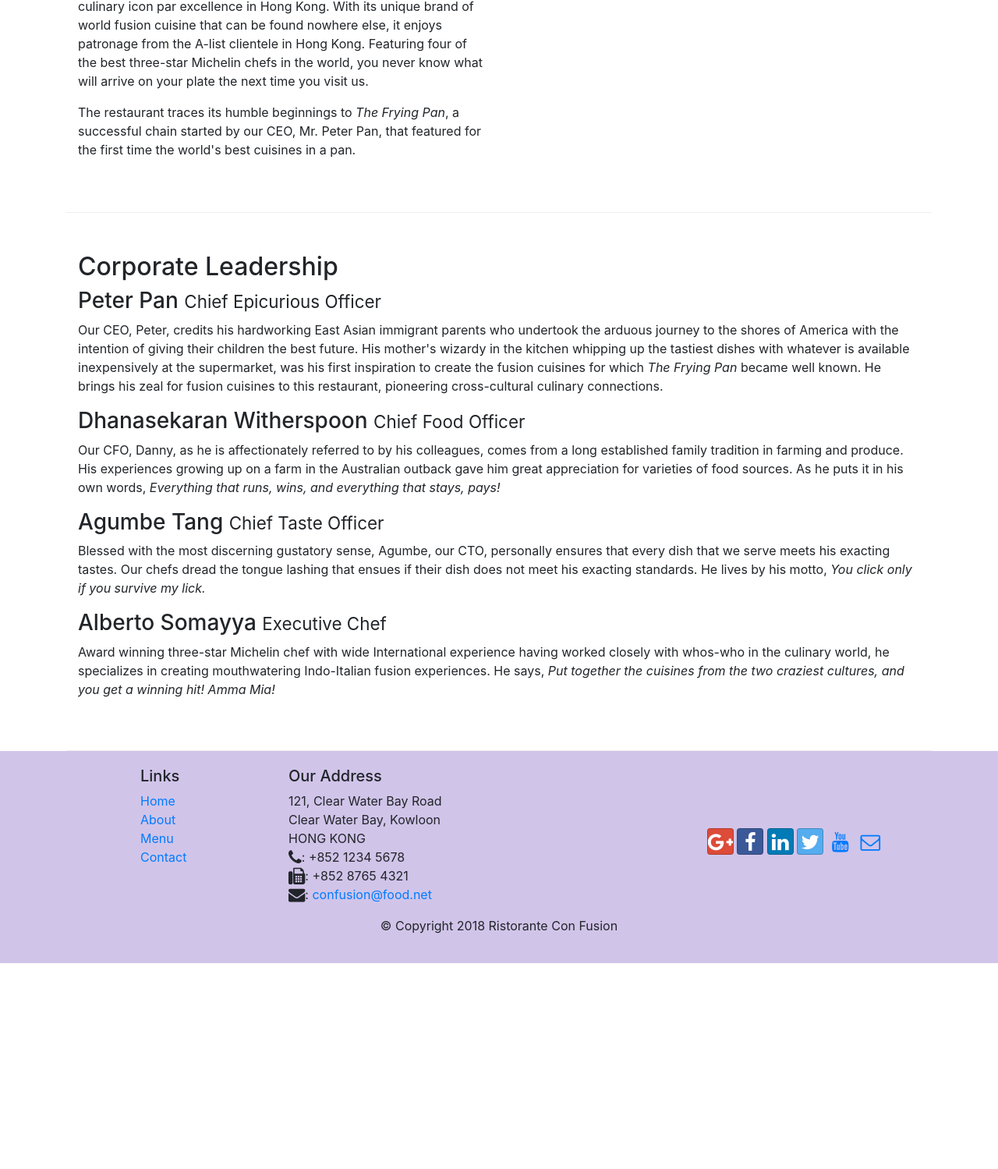
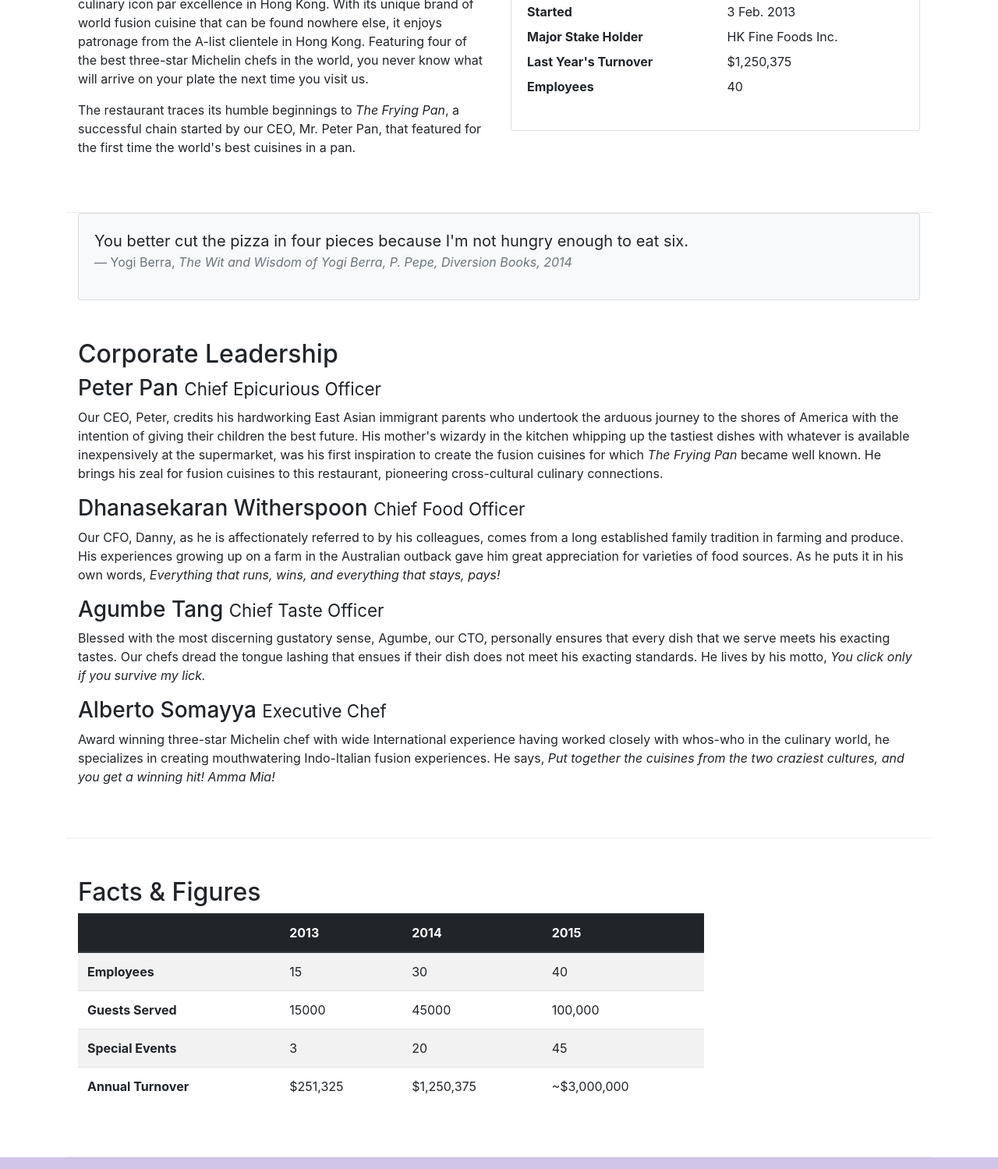
Before and after one commit to valguerra/FSWD_Bootstrap, a website: page aboutus.html in a window 1280 px wide. Shown: the part 861-2360 px from the top of the page at 78% size. Before the commit the page ends 2096 px from the top, so only its background shows below. Drawn offline with nearby package versions, Linux system fonts and the light colour scheme.

Commit message:
Added tables and cards to aboutus.html

```diff
--- a/aboutus.html
+++ b/aboutus.html
@@ -62,13 +62,41 @@
             </div>
         </div>
 
-        <div class="row row-content align-items-center">
-            <div class="col col-sm-6 order-sm-first">
+        <div class="row row-content">
+            <div class="col-sm-6 order-sm-first">
                 <h2>Our History</h2>
                 <p>Started in 2010, Ristorante con Fusion quickly established itself as a culinary icon par excellence in Hong Kong. With its unique brand of world fusion cuisine that can be found nowhere else, it enjoys patronage from the A-list clientele in Hong Kong.  Featuring four of the best three-star Michelin chefs in the world, you never know what will arrive on your plate the next time you visit us.</p>
                 <p>The restaurant traces its humble beginnings to <em>The Frying Pan</em>, a successful chain started by our CEO, Mr. Peter Pan, that featured for the first time the world's best cuisines in a pan.</p>
             </div>
-            <div>
+            <div class="col-sm">
+                <div class="card">
+                    <h3 class="card-header bg-primary text-white">Facts At a Glance</h3>
+                    <div class="card-body">
+                        <dl class="row">
+                            <dt class="col-6">Started</dt>
+                            <dd class="col-6"> 3 Feb. 2013</dd>
+                            <dt class="col-6">Major Stake Holder</dt>
+                            <dd class="col-6">HK Fine Foods Inc.</dd>
+                            <dt class="col-6">Last Year's Turnover</dt>
+                            <dd class="col-6">$1,250,375</dd>
+                            <dt class="col-6">Employees</dt>
+                            <dd class="col-6">40</dd>
+                        </dl>
+                    </div>
+                </div>
+            </div>
+        </div>
+        <div class="col-12">
+            <div class="card card-body bg-light">
+                <blockquote class="blockquote">
+                    <p class="mb-0">You better cut the pizza in four pieces because
+                                I'm not hungry enough to eat six.
+                    </p>
+                    <footer class="blockquote-footer">Yogi Berra,
+                                <cite title="Source Title">The Wit and Wisdom of Yogi Berra,
+                                P. Pepe, Diversion Books, 2014</cite>
+                    </footer>
+                </blockquote>
             </div>
         </div>
 
@@ -86,7 +114,50 @@
                 <p class="d-none d-sm-block">Award winning three-star Michelin chef with wide International experience having worked closely with whos-who in the culinary world, he specializes in creating mouthwatering Indo-Italian fusion experiences. He says, <em>Put together the cuisines from the two craziest cultures, and you get a winning hit! Amma Mia!</em></p>
             </div>
         </div>
-
+        <div class="row row-content">
+            <div class="col-12 col-sm-9">
+                <h2>Facts &amp; Figures</h2>
+                <div class="table-responsive">
+                    <table class="table table-striped">
+                        <thead class="thead-dark">
+                            <tr>
+                                <th>&nbsp;</th>
+                                <th>2013</th>
+                                <th>2014</th>
+                                <th>2015</th>
+                            </tr>
+                        </thead>
+                        <tbody>
+                            <tr>
+                                <th>Employees</th>
+                                <td>15</td>
+                                <td>30</td>
+                                <td>40</td>
+                            </tr>
+                            <tr>
+                                <th>Guests Served</th>
+                                <td>15000</td>
+                                <td>45000</td>
+                                <td>100,000</td>
+                            </tr>
+                            <tr>
+                                <th>Special Events</th>
+                                <td>3</td>
+                                <td>20</td>
+                                <td>45</td>
+                            </tr>
+                            <tr>
+                                <th>Annual Turnover</th>
+                                <td>$251,325</td>
+                                <td>$1,250,375</td>
+                                <td>~$3,000,000</td>
+                            </tr>
+                        </tbody>
+                    </table>
+                </div>
+            </div>
+            <div class="col-12 col-sm-3"></div>
+        </div>
     </div>
 
     <footer class="footer">
```
